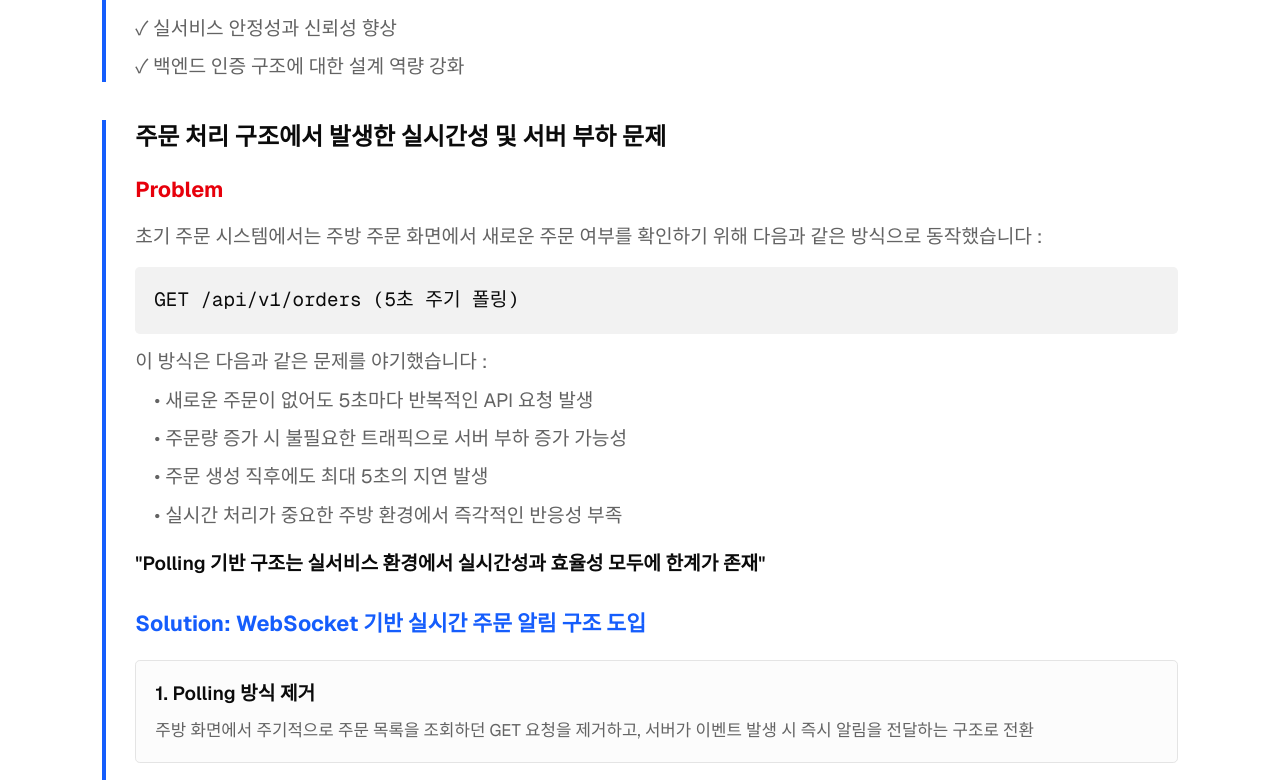
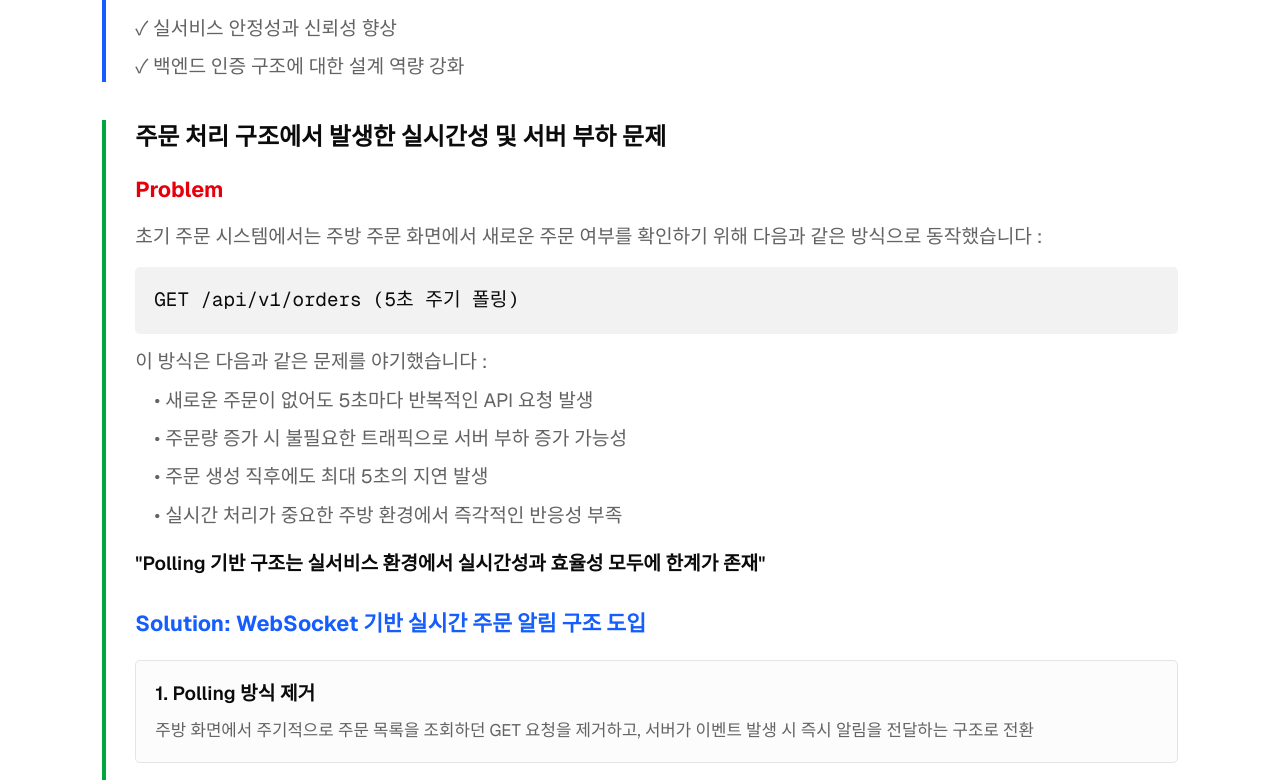
Before and after one commit to dgsim126/donggeun, a Next.js app: page /portfolio/dineq in a window 1280 px wide. Shown: the part 5667-6447 px from the top of the page. Built offline with nearby package versions, Linux system fonts and the light colour scheme.

Commit message:
color change

```diff
--- a/app/portfolio/dineq/page.tsx
+++ b/app/portfolio/dineq/page.tsx
@@ -299,7 +299,7 @@ export default function DineQPage() {
               </div>
             </div>
 
-<div className="border-l-4 border-blue-600 pl-6 mb-8">
+<div className="border-l-4 border-green-600 pl-6 mb-8">
   <h3 className="text-xl font-semibold mb-4">
     주문 처리 구조에서 발생한 실시간성 및 서버 부하 문제
   </h3>
--- a/app/portfolio/honorsparking/page.tsx
+++ b/app/portfolio/honorsparking/page.tsx
@@ -317,7 +317,7 @@ export default function HonorsParkingPage() {
               </div>
             </div>
 
-            <div className="border-l-4 border-blue-600 pl-6">
+            <div className="border-l-4 border-green-600 pl-6">
               <h3 className="text-xl font-semibold mb-4">Expo Push API 직접 호출 문제</h3>
 
               <div className="mb-6">
```
